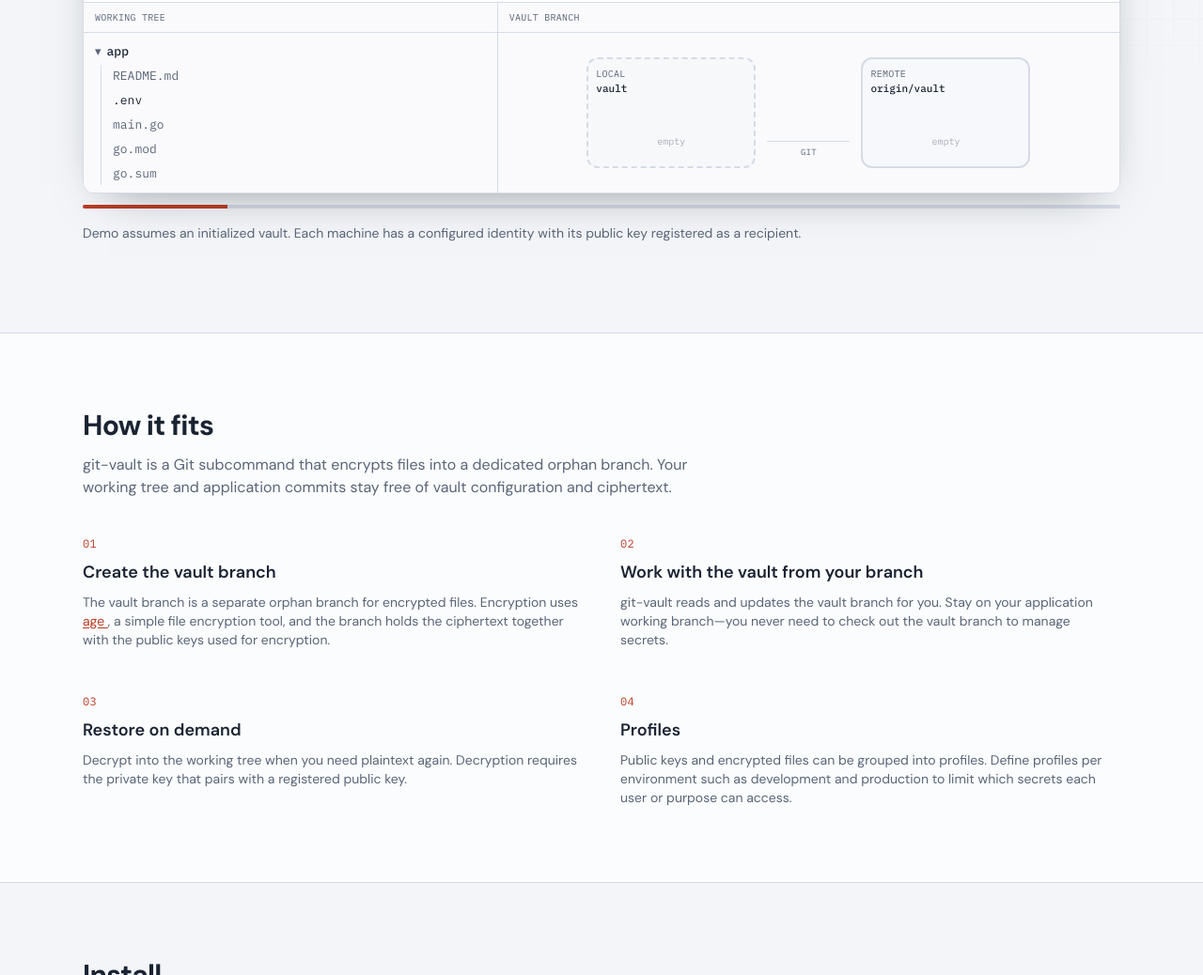
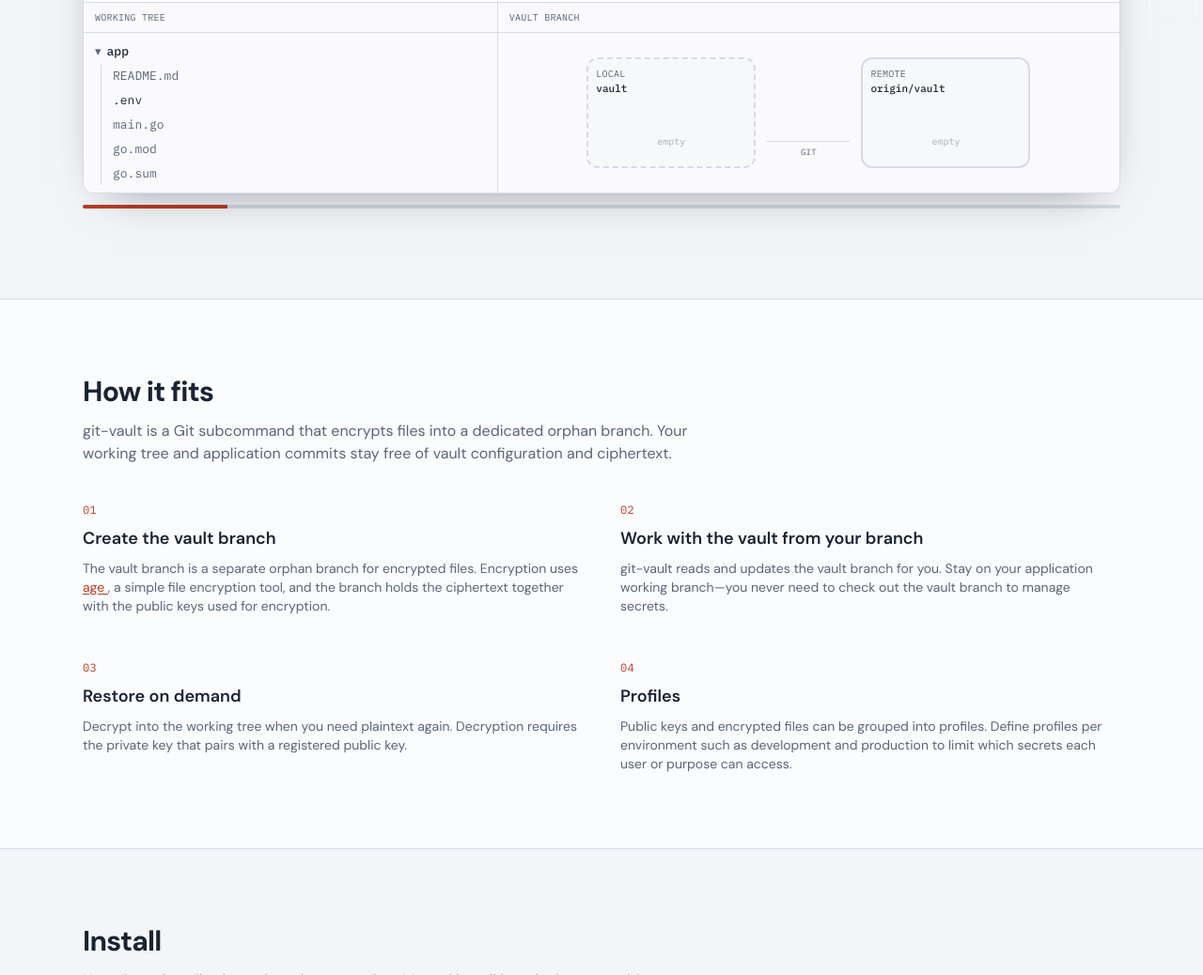
Before and after one commit to kohkimakimoto/git-vault, an Astro site in the folder website/: page / in a window 1280 px wide. Shown: the part 904-1942 px from the top of the page at 94% size. Built offline with nearby package versions, Linux system fonts and the light colour scheme; Astro itself is replaced by a stand-in of ours.

Commit message:
Remove the demo note under the home terminal demo.

```diff
--- a/website/src/components/HomePage.astro
+++ b/website/src/components/HomePage.astro
@@ -42,9 +42,6 @@ const home = messages.home;
       </div>
       <div class="animate-rise-delay-2 mt-10 w-full min-w-0 sm:mt-12">
         <VaultTerminalDemo messages={messages.demo} client:visible />
-        <p class="mt-4 text-sm text-[var(--fg-muted)]">
-          {home.demoNote}
-        </p>
       </div>
     </div>
   </section>
--- a/website/src/i18n/en.ts
+++ b/website/src/i18n/en.ts
@@ -23,7 +23,6 @@ export const en = {
     heading: 'Secrets on a separate Git branch',
     intro: 'Managing secrets such as API keys and passwords means balancing risk against operational cost. For smaller projects, encrypting them onto a separate orphan Git branch can be a practical choice—keeping secrets alongside your code without touching application history.',
     getStarted: 'Get started', readDocs: 'Read the docs',
-    demoNote: 'Demo assumes an initialized vault. Each machine has a configured identity with its public key registered as a recipient.',
     howItFits: 'How it fits',
     howItFitsDescription: 'git-vault is a Git subcommand that encrypts files into a dedicated orphan branch. Your working tree and application commits stay free of vault configuration and ciphertext.',
     createVault: 'Create the vault branch',
--- a/website/src/i18n/ja.ts
+++ b/website/src/i18n/ja.ts
@@ -25,7 +25,6 @@ export const ja = {
     heading: 'シークレットを独立したGitブランチへ',
     intro: 'APIキーやパスワードなどのシークレット管理では、リスクと運用コストのバランスが重要です。小規模なプロジェクトなら、独立したorphanブランチへ暗号化して保存し、アプリケーションの履歴を汚さずコードと一緒に扱う方法が実用的です。',
     getStarted: 'はじめる', readDocs: 'ドキュメントを読む',
-    demoNote: 'このデモは、vaultが初期化済みであることを前提としています。各マシンにはidentityが設定され、その公開鍵が受信者として登録されています。',
     howItFits: '仕組み',
     howItFitsDescription: 'git-vaultは、ファイルを暗号化して専用のorphanブランチに保存するGitサブコマンドです。作業ツリーとアプリケーションのコミットには、vaultの設定も暗号文も入りません。',
     createVault: 'vaultブランチを作る',
```
